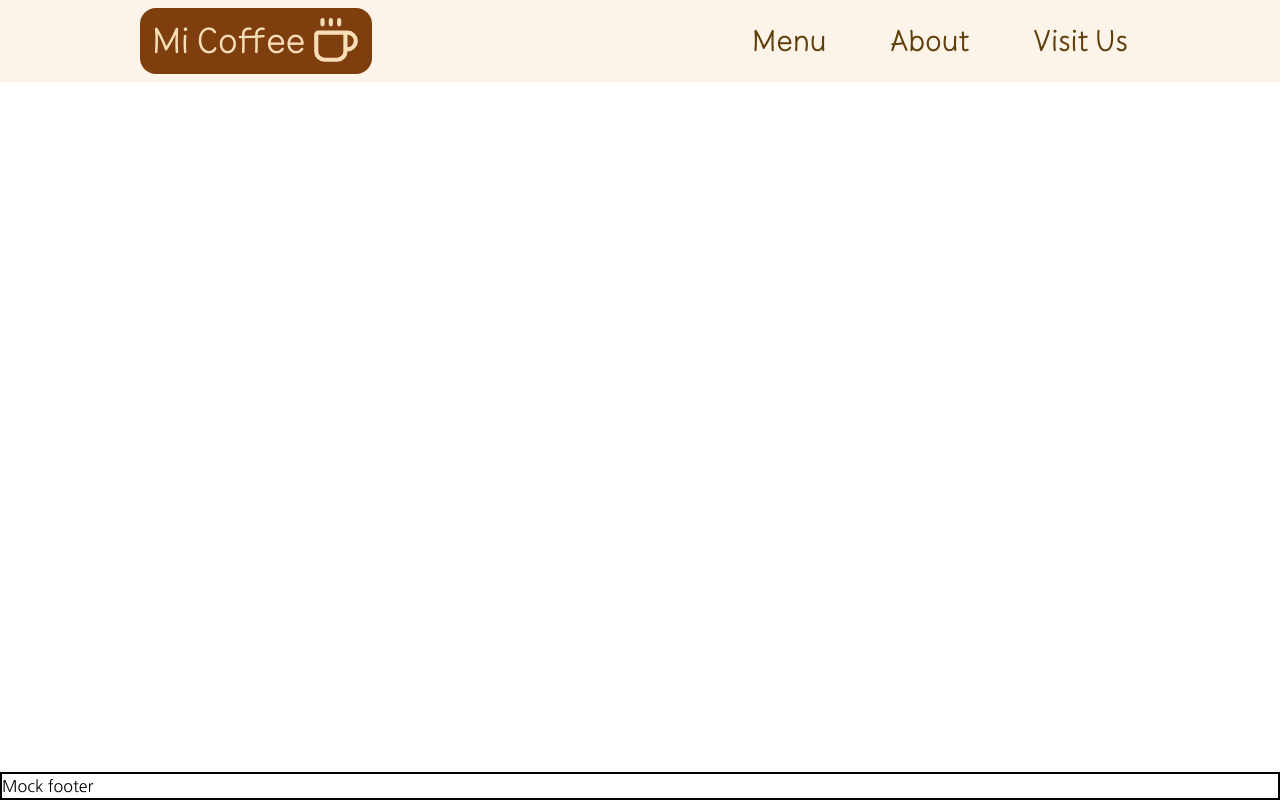
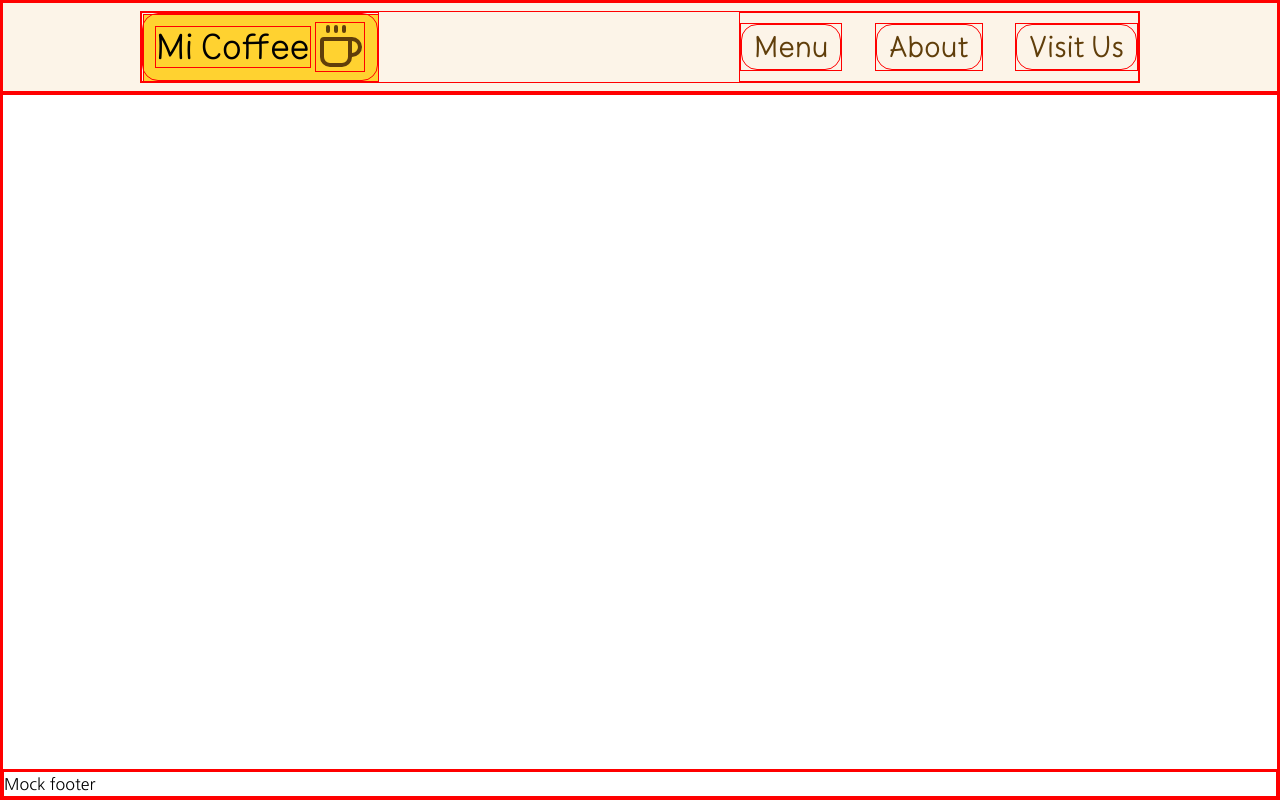
Before and after one commit to maninder56/web-development, a Next.js app in the folder frontend/coffee-shop/: page / in a window 1280 px wide. Built offline with nearby package versions, Linux system fonts and the light colour scheme.

Commit message:
Prototype for sliding shared-element pill created

```diff
--- a/frontend/coffee-shop/src/app/globals.css
+++ b/frontend/coffee-shop/src/app/globals.css
@@ -5,9 +5,9 @@
 }
 
 
-/* * {
+* {
   border: solid 1px red;
-} */
+}
 
 
 
--- a/frontend/coffee-shop/src/components/navigation.tsx
+++ b/frontend/coffee-shop/src/components/navigation.tsx
@@ -4,61 +4,145 @@ import '@/styles/variables.css';
 import { WebsitePages } from '@/types/global';
 import Link from 'next/link';
 import { usePathname } from 'next/navigation';
+import { useEffect, useLayoutEffect, useRef, useState } from 'react';
 
 export default function Navigation() {
     const pathName = usePathname();
 
     const homePage: WebsitePages = '/';
-
-    const pages:{ number: number, name:string, link: WebsitePages }[] = [
-        { number:1, name: 'Menu', link: '/menu' },
-        { number:2, name: 'About', link: '/about' },
-        { number:3, name: 'Visit Us', link: '/visitus'}
-    ];
+    const menuPage: WebsitePages = '/menu';
+    const aboutPage: WebsitePages = '/about';
+    const visitUsPage: WebsitePages = '/visitus';
 
     const isHomePage = pathName === homePage;
 
+    const homeRef = useRef<HTMLAnchorElement | null>(null);
+    const menuRef = useRef<HTMLAnchorElement | null>(null);
+    const aboutRef = useRef<HTMLAnchorElement | null>(null);
+    const visitUsRef = useRef<HTMLAnchorElement | null>(null);
+
+    const pageAndRefList = [
+        {page: homePage, ref: homeRef},
+        {page: menuPage, ref: menuRef},
+        {page: aboutPage, ref: aboutRef},
+        {page: visitUsPage, ref: visitUsRef},
+    ];
+
+    const containerRef = useRef<HTMLDivElement | null>(null);
+
+    const pillRef = useRef<HTMLDivElement | null>(null);
+    const [pill, setPill] = useState({
+        x: 0, y: 0, width: 0, height: 0,
+    });
+
+    useLayoutEffect(() => {
+        const updatePill = () => {
+            const activeRef = pageAndRefList.find(item => item.page === pathName)?.ref.current;
+
+            if (!activeRef || !containerRef.current) return;
+
+            const containerRect = containerRef.current.getBoundingClientRect();
+            const activeRect = activeRef.getBoundingClientRect();
+
+            setPill({
+                x: activeRect.left - containerRect.left,
+                y: activeRect.top - containerRect.top,
+                width: activeRect.width,
+                height: activeRect.height,
+            });
+        }
+
+        updatePill();
+
+        const observer = new ResizeObserver(updatePill);
+
+        if (containerRef.current) {
+            observer.observe(containerRef.current);
+        }
+
+        return () => observer.disconnect();
+    },[pathName]);
+
+
     return (
         <nav className='min-h-20 flex justify-center bg-surface-background'>
-            <div className='m-2 flex-1 flex justify-between max-w-250'>
-                <div className='mt-auto mb-auto'>
-                    <Link href={homePage}
+            <div ref={containerRef} className='m-2 flex-1 flex justify-between max-w-250 relative'>
+                <div ref={pillRef} className={`
+                    bg-amber-300
+                    border-solid border-red-600 border
+                    absolute top-0 left-0
+                    transition duration-300 ease-[cubic-bezier(0.22,1,0.36,1)]
+                `} style={{
+                    transform: `translate(${pill.x}px, ${pill.y}px)`,
+                    width: `${pill.width}px`,
+                    height: `${pill.height}px`,
+
+                    transition:
+                        'transform 400ms cubic-bezier(0.22,1,0.36,1), ' +
+                        'width 300ms cubic-bezier(0.22,1,0.36,1) 80ms, ' +
+                        'height 300ms cubic-bezier(0.22,1,0.36,1) 80ms'
+
+                }} />
+            {/* ${!isHomePage ? 'translate-x-90' : ''} */}
+                <div className='mt-auto mb-auto z-10'>
+                    <Link ref={homeRef} href={homePage}
                         className={`
                             flex m-auto
                             text-4xl font-heading
                             pl-3 pr-3 pt-2 pb-2 rounded-2xl
                             transition delay-100 ease-in
-                            ${!isHomePage ? 'hover:bg-surface-hover' : ''}
-                            ${isHomePage ? 'text-text-on-brand bg-surface-brand' : 'text-text-primary'}
                         `}
+
                     >
-                        <header className='mt-auto mb-auto mr-1'>Mi Coffee</header>
+                        <span className='mt-auto mb-auto mr-1'>Mi Coffee</span>
                         <svg width='50' height='50' viewBox='0 0 24 24' fill='none' xmlns='http://www.w3.org/2000/svg'>
                             <path d='M10 2v2m4-2v2m2 4a1 1 0 0 1 1 1v8a4 4 0 0 1-4 4H7a4 4 0 0 1-4-4V9a1 1 0 0 1 1-1h14a4 4 0 1 1 0 8h-1M6 2v2'
-                                className='transition delay-100 ease-in' stroke={isHomePage ? '#f7deb7' : '#603e0a'} strokeWidth='2' strokeLinecap='round' strokeLinejoin='round'/>
+                                className='transition delay-100 ease-in'
+                                stroke={'#603e0a'}
+                                // stroke={isHomePage ? '#f7deb7' : '#603e0a'}
+                                strokeWidth='2' strokeLinecap='round' strokeLinejoin='round'/>
                         </svg>
                     </Link>
                 </div>
                 <ul className='max-w-100 flex-1 flex justify-between text-3xl font-heading text-text-primary'>
-                    {
-                        pages.map((page) => {
-                            const active = pathName === page.link;
-                            return (
-                                <li key={page.name} className='flex mt-auto mb-auto'>
-                                    <Link href={page.link}
-                                        className={`
-                                            pl-3 pr-3 pt-1 pb-1 rounded-2xl
-                                            transition delay-100 ease-in
-                                            ${!active ? 'hover:bg-surface-hover': ''}
-                                            ${active ? 'text-text-on-brand bg-surface-brand' : ''}
-                                        `}
-                                    >{page.name}</Link>
-                                </li>
-                            )
-                        })
-                    }
+                    <li className='flex mt-auto mb-auto'>
+                        <Link ref={menuRef} href={menuPage}
+                            className={`
+                                pl-3 pr-3 pt-1 pb-1 rounded-2xl z-10
+                                transition delay-100 ease-in
+                            `}
+                        >Menu</Link>
+                    </li>
+                    <li className='flex mt-auto mb-auto'>
+                        <Link ref={aboutRef} href={aboutPage}
+                            className={`
+                                pl-3 pr-3 pt-1 pb-1 rounded-2xl z-10
+                                transition delay-100 ease-in
+                            `}
+                        >About</Link>
+                    </li>
+                    <li className='flex mt-auto mb-auto'>
+                        <Link ref={visitUsRef} href={visitUsPage}
+                            className={`
+                                pl-3 pr-3 pt-1 pb-1 rounded-2xl z-10
+                                transition delay-100 ease-in
+                            `}
+                        >Visit Us</Link>
+                    </li>
                 </ul>
             </div>
         </nav>
     );
 }
+
+
+/*
+                        ${!isHomePage ? 'hover:bg-surface-hover' : ''}
+                            ${isHomePage ? 'text-text-on-brand bg-surface-brand' : 'text-text-primary'}
+                        */
+
+
+                            /*
+                                        ${!active ? 'hover:bg-surface-hover': ''}
+                                            ${active ? 'text-text-on-brand bg-surface-brand' : ''}
+                                        */
```
